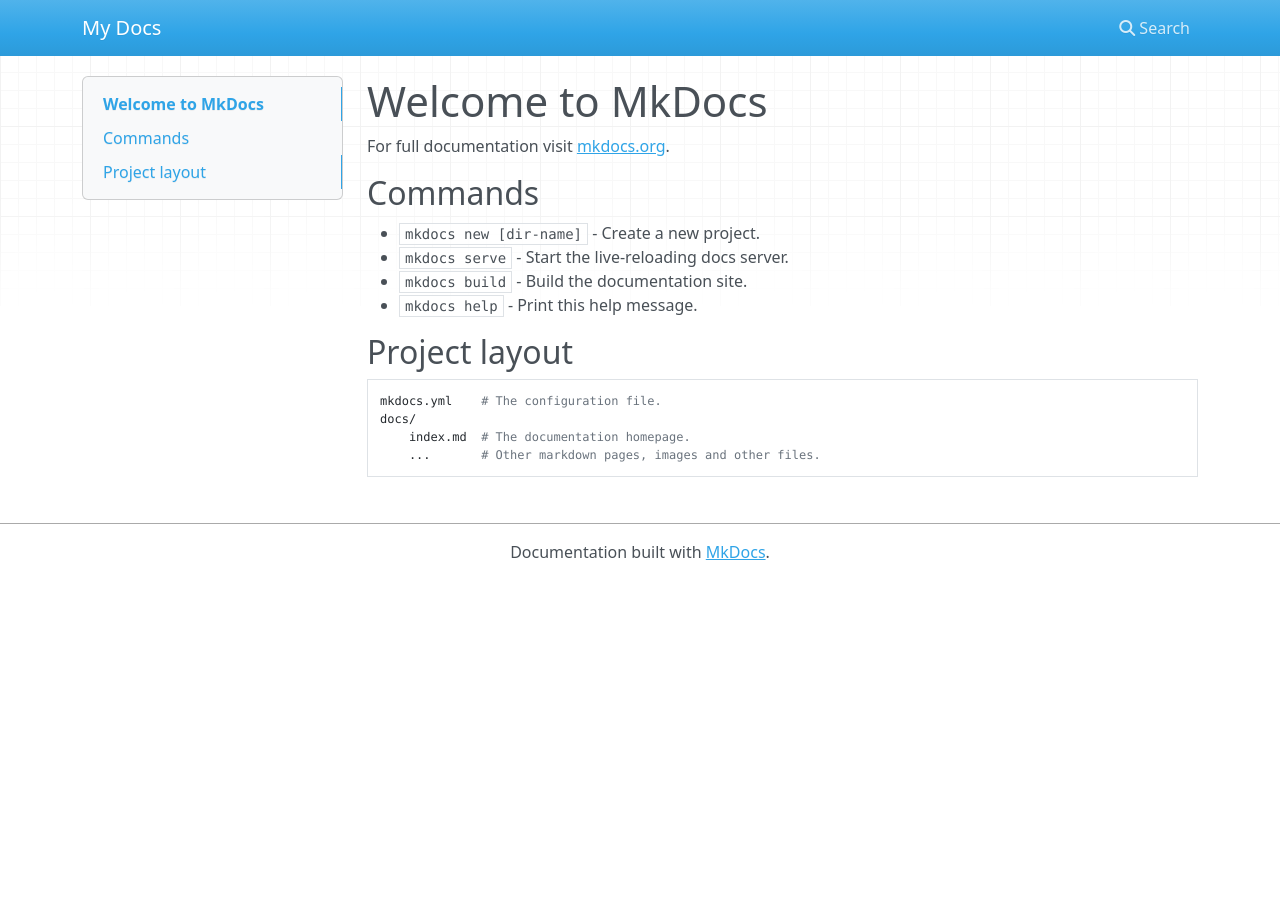
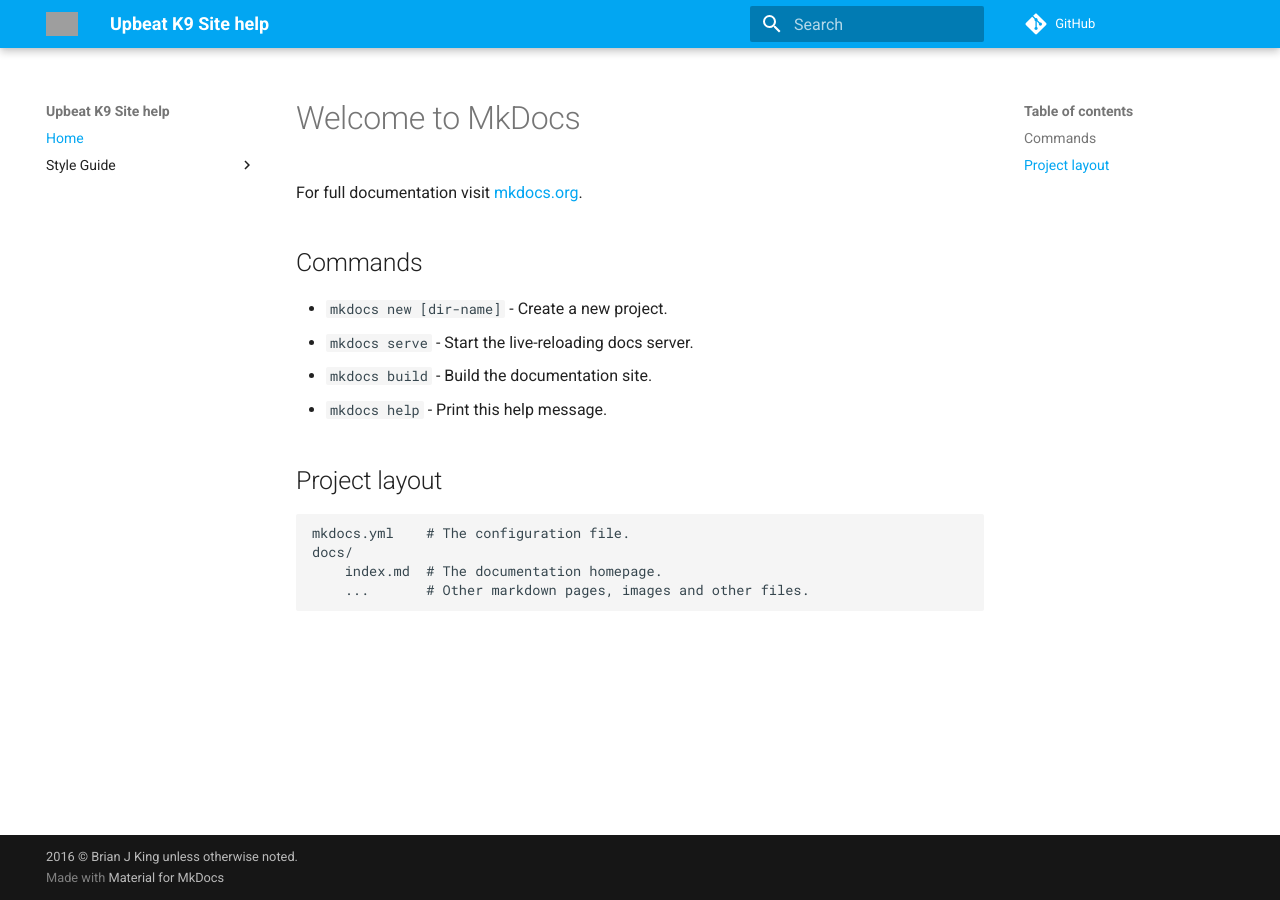
Before and after one commit to UpbeatK9/upbeatk9sitedocs, an MkDocs documentation site: the page built from docs/index.md, in a window 1280 px wide. Built offline with MkDocs 1.6.1 and Material for MkDocs 9.7.7, drawn with Linux system fonts in a browser that asks for light colours; nearby versions of some CDN libraries; comment, search, counter and statistics services are not loaded; old or Windows-style settings are respelled for this version of MkDocs; grey boxes are pictures that could not be loaded.

Commit message:
Updates to mkdocs.yml

```diff
--- a/mkdocs.yml
+++ b/mkdocs.yml
@@ -1 +1,44 @@
-site_name: My Docs
+site_name: Upbeat K9 Site help
+copyright: 2016 &copy; Brian J King unless otherwise noted.
+site_description: Upbeat K9 Site Help
+site_author: Brian J King
+repo_url: https://github.com/UpbeatK9/upbeatk9sitedocs
+site_url: http://help.hudsonvalleydockdogs.com
+pages:
+- Home: index.md
+#- WordPress Basics:
+#    - Getting Started: wordpress-basics/basics.md
+#    - Working with Posts: wordpress-basics/posts.md
+#    - Working with Pages: wordpress-basics/pages.md
+#    - Working with Forms: wordpress-basics/forms.md
+#- Advanced:
+#    - Working with Divi: advanced/divi.md
+#    - Working with Events: advanced/events.md
+- Style Guide:
+    - Color Scheme: style-guide/color-scheme.md
+    - Typefaces: style-guide/typefaces.md
+theme: material
+markdown_extensions:
+    - toc:
+        permalink: '#'
+    - admonition
+    - pymdownx.tilde
+    - markdown.extensions.smarty
+    - pymdownx.smartsymbols
+
+# Options
+extra:
+  version: '1.0'
+  logo: 'img/logo.png'
+  palette:
+    primary: 'light blue'
+    accent: 'pink'
+  font:
+    text: 'Roboto'
+    code: 'Roboto Mono'
+  i18n:
+    prev: 'Previous'
+    next: 'Next'
+ # author:
+  #  github: 'brianjking'
+   # twitter: 'brianjking'
```
